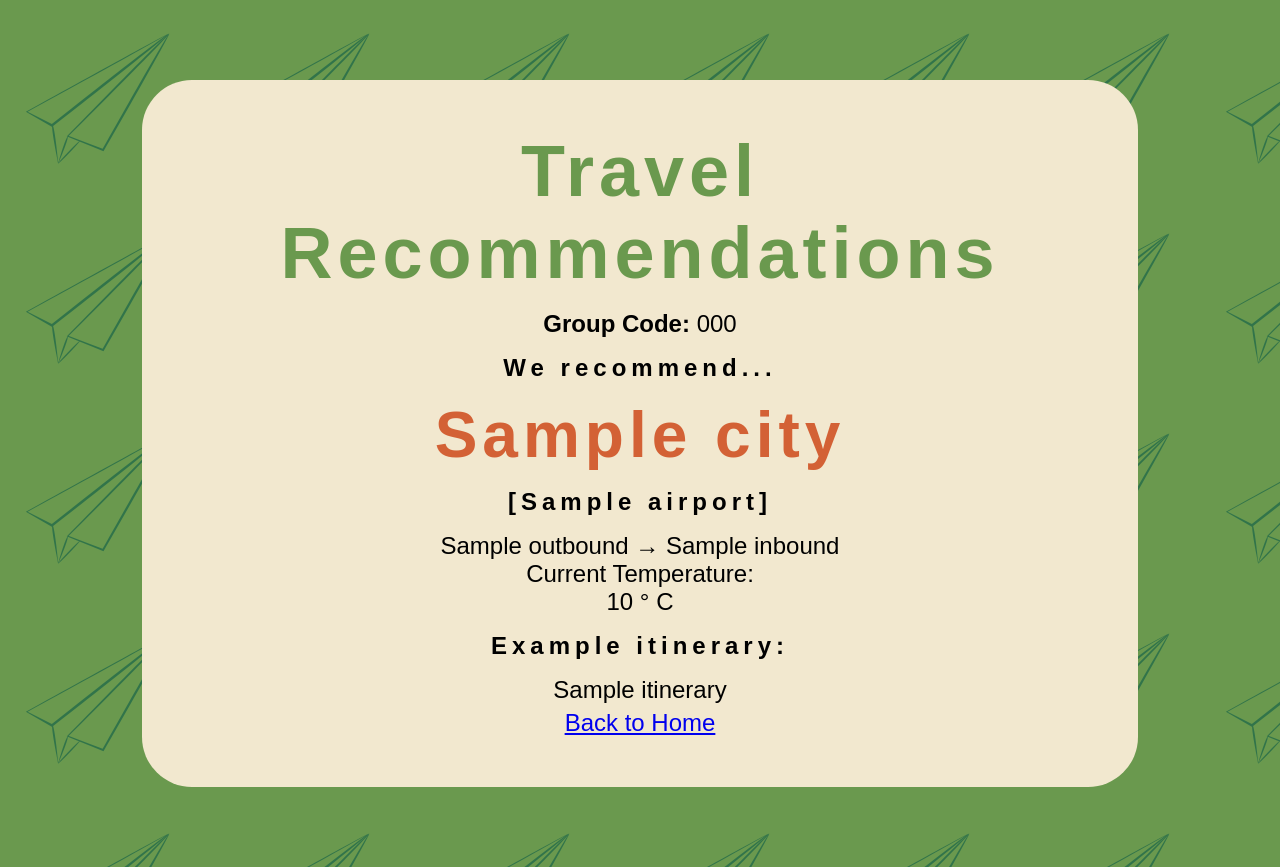
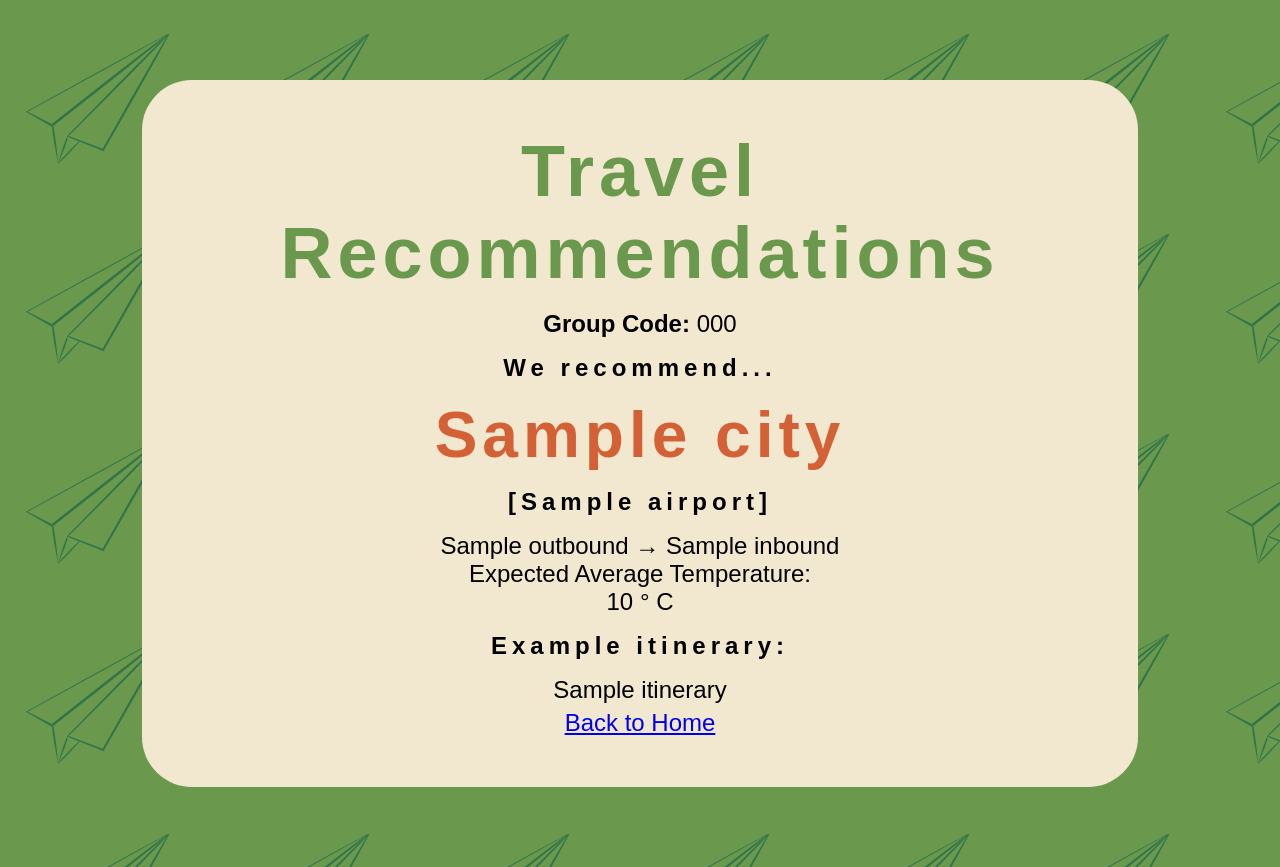
Before and after one commit to thejmfc/hackupc25, a Flask app: template templates/display.html in a window 1280 px wide. Run offline with Flask 3, Linux system fonts and the light colour scheme; the template is opened without the code that fills it: most values are stand-ins (such as "Sample title", 1, 10 or a date in 2020); some web fonts are replaced.

Commit message:
Fixed formatting
H2 -> H3
temperature change

```diff
--- a/static/styles.css
+++ b/static/styles.css
@@ -24,6 +24,8 @@
     justify-content: center;
     flex-direction: column;
   }
+
+
 
   .app-container,
   .response-container {
--- a/templates/display.html
+++ b/templates/display.html
@@ -25,9 +25,9 @@
                 <h2 id="city">{{ recommendations["city"] }}</h2>
                 <h3>[{{ recommendations["airport"]}}]</h3>
                 <p>{{ recommendations["outbound"] }} &rarr; {{ recommendations["inbound"] }}</p>
-                <p>Current Temperature: <br> {{ recommendations["temperature"] }} &deg; C</p>
+                <p>Expected Average Temperature: <br> {{ recommendations["temperature"] }} &deg; C</p>
 
-                <h3>Example itinerary:</h2>
+                <h3>Example itinerary:</h3>
                 {% for i in range(recommendations["itinerary"]|length) %}
                     <p id="itinerary-item">{{ recommendations["itinerary"][i] }}</p>
                 {% endfor %}
```
